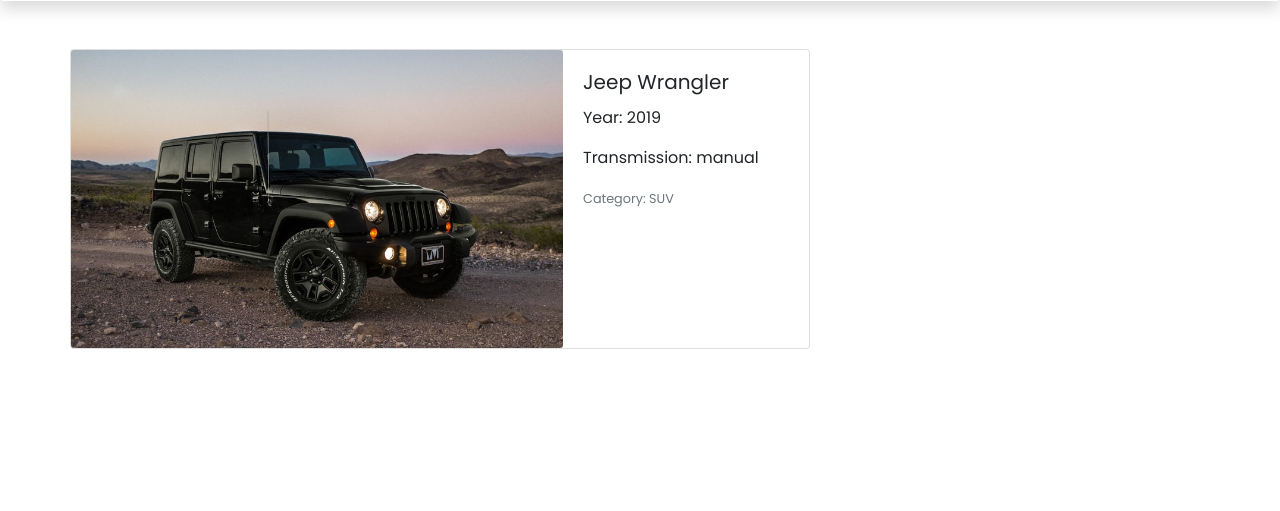
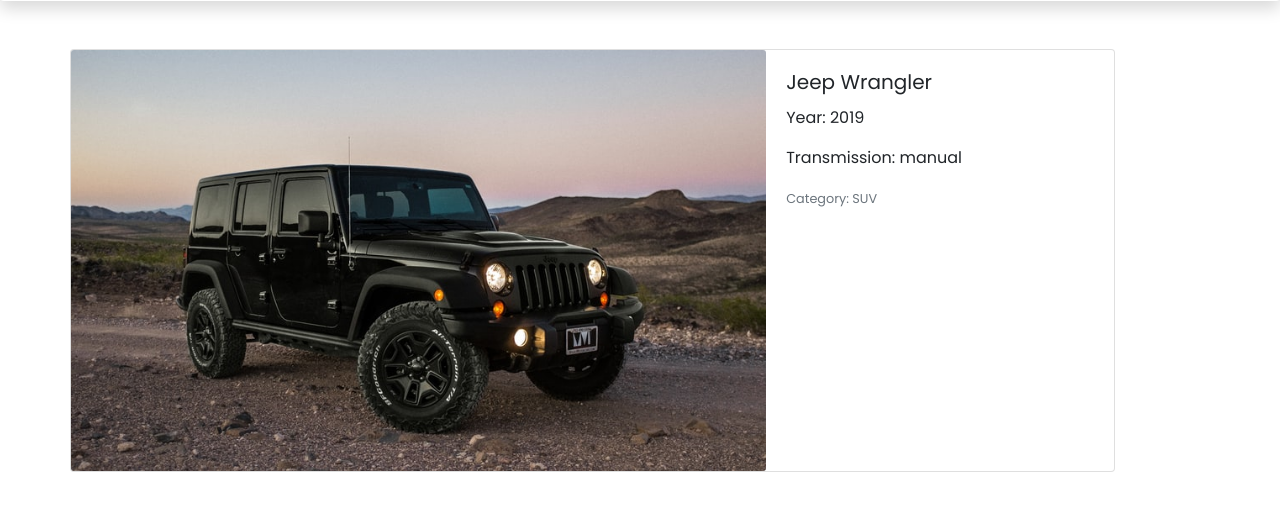
Before and after one commit to Jordan-Rob/jayswheels, a Django app: page /cars/1 in a window 1280 px wide. Shown: the part 87-598 px from the top of the page. Run offline with Django 3.2, Linux system fonts and the light colour scheme; data comes from the database, SQL or seed files in the repository; both versions use the stored data as it was after the commit; some libraries are stand-ins or nearby versions.

Commit message:
added cars templates

```diff
--- a/templates/car_detail.html
+++ b/templates/car_detail.html
@@ -3,7 +3,7 @@
 <section>
     <div class="container">
         <div class="row">
-            <div class="card mb-3" style="max-width: 740px;">
+            <div class="card mb-3 " style="">
                 <div class="row no-gutters">
                   <div class="col-md-8">
                     <img src="{{ car.image.url  }}" class="card-img" alt="...">
```
Also changed, not shown: db.sqlite3, media/images/cars/photo-1506015391300-4802dc74de2e.jpg (added).
